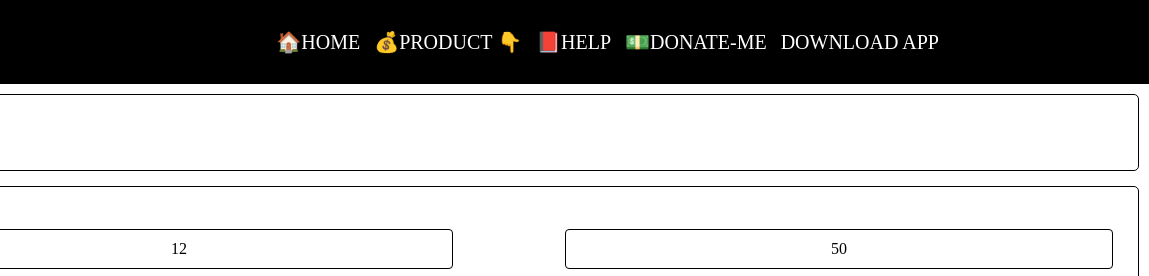
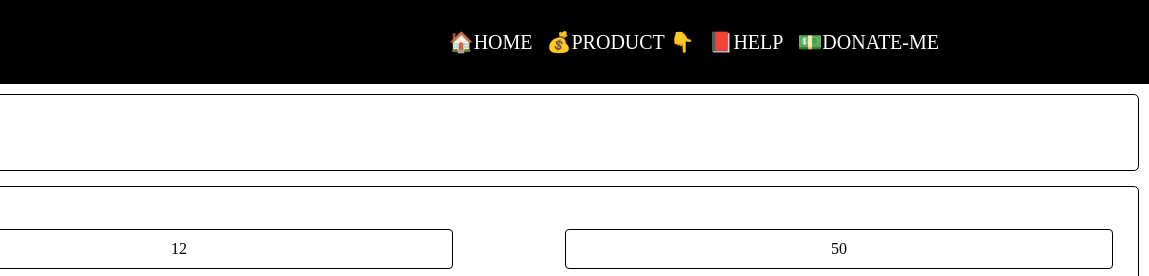
Before and after one commit to eksa-arifa/ekshop, a plain HTML site: page dm.html in a window 1280 px wide. Shown: the top 276 px of the page, 131-1280 px from the left. Drawn offline with Linux system fonts and the light colour scheme.

Commit message:
Update dm.html

```diff
--- a/dm.html
+++ b/dm.html
@@ -23,7 +23,6 @@
         </li>
         <li><a href="help.html">📕HELP</a></li>
         <li><a href="https://saweria.co/eksadeveloper">💵DONATE-ME</a></li>
-        <li><a href="app.apk">DOWNLOAD APP</a></li>
       </ul>
       <div class="bars">
         =
```
